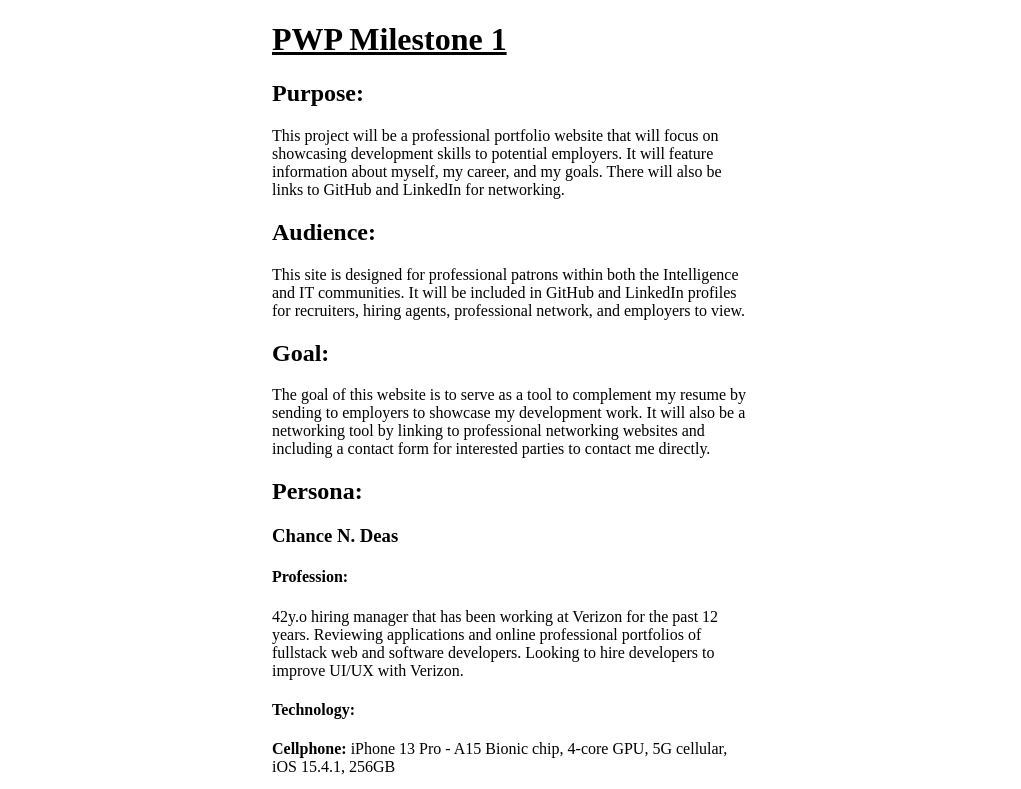
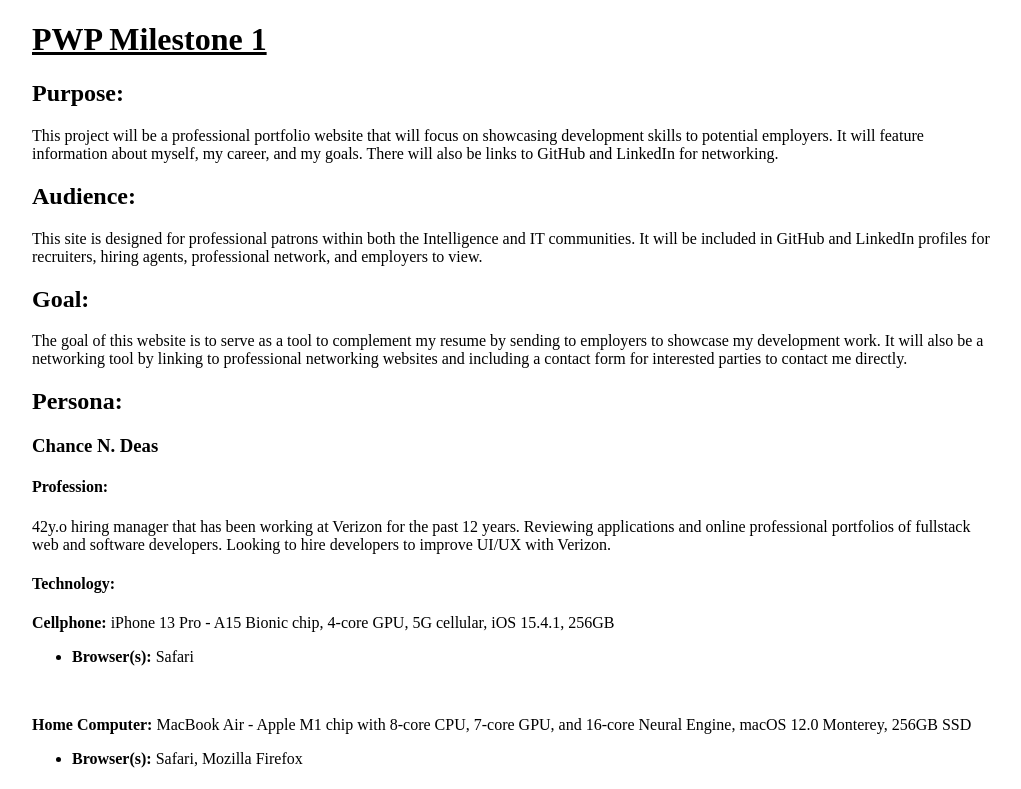
Before and after one commit to Deon-J-Butler/professional-portfolio, a plain HTML site: page public_html/documentation/milestone-1.html in a window 1280 px wide. Shown: the top 789 px of the page, without its empty margins (128-1149 px from the left). Drawn offline with Linux system fonts and the light colour scheme.

Commit message:
fixed page width

```diff
--- a/public_html/milestone-style.css
+++ b/public_html/milestone-style.css
@@ -1,5 +1,5 @@
 body {
     margin-left: auto;
     margin-right: auto;
-    width: 30em;
+    width: 60em;
 }
```
